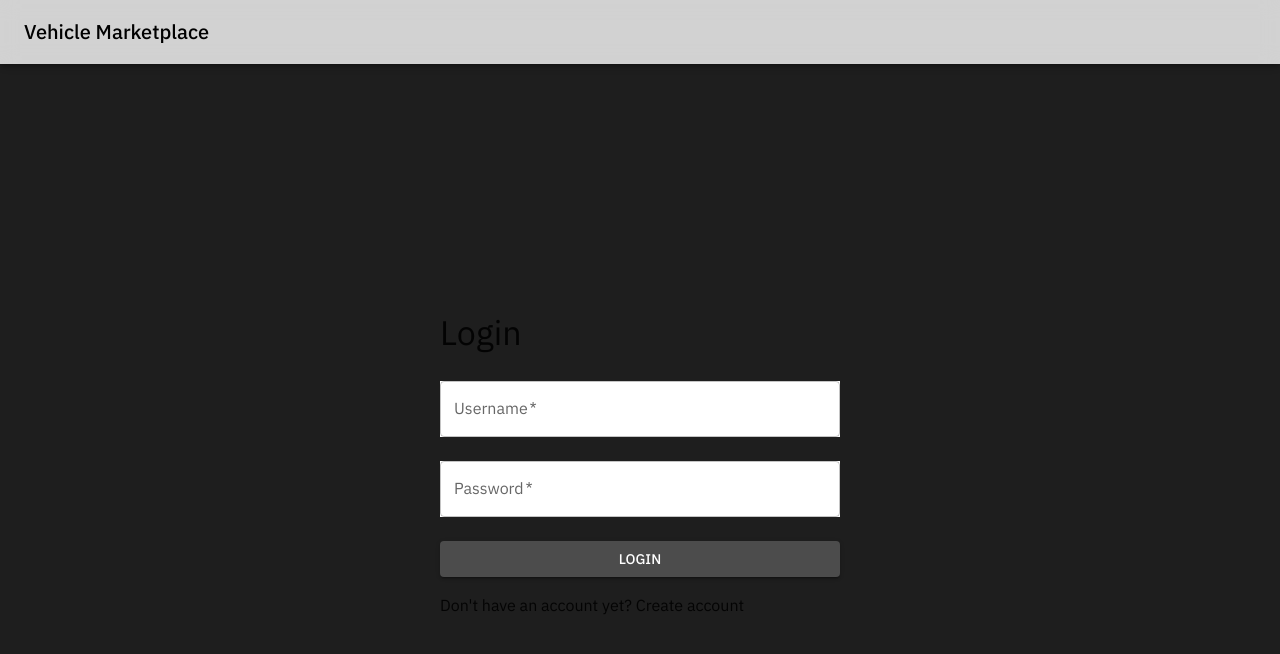
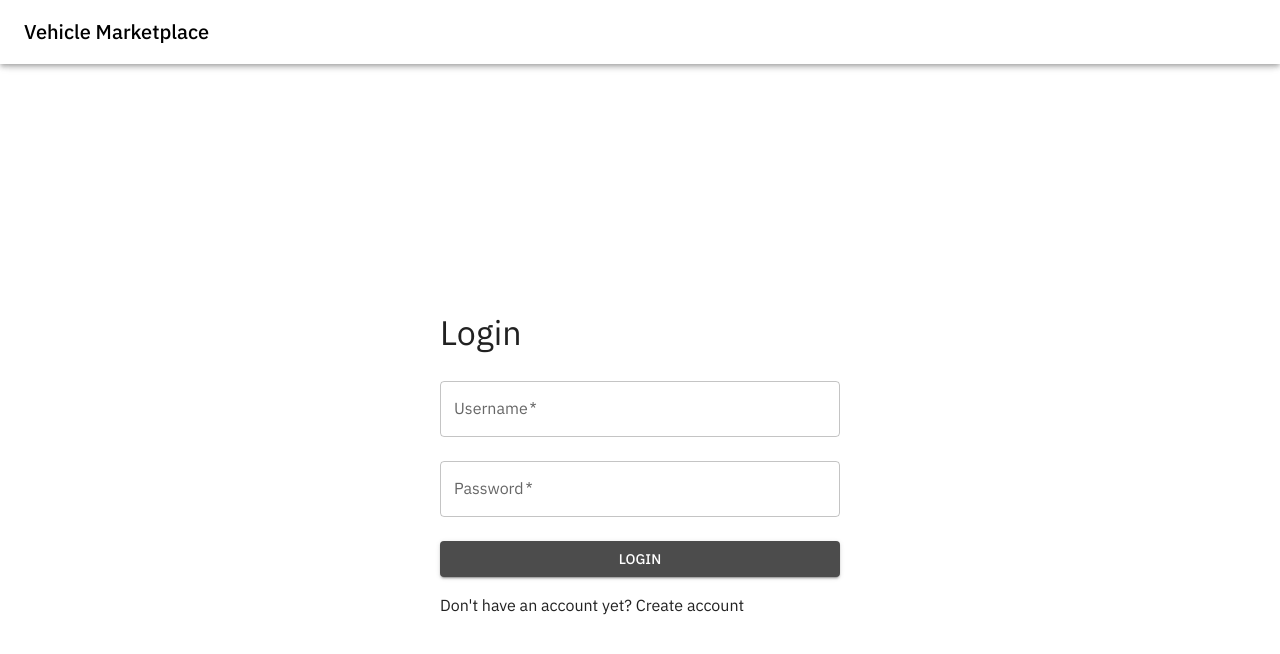
Before and after one commit to tungvox/car-in-need-is-a-car-indeed, a Next.js app: page /login in a window 1280 px wide. Shown: the top 654 px of the page. Built offline with nearby package versions, Linux system fonts and the light colour scheme.

Commit message:
Modify style

```diff
--- a/src/app/globals.css
+++ b/src/app/globals.css
@@ -42,7 +42,7 @@ body {
   margin: 0;
   padding: 0;
   box-sizing: border-box;
-  background-color: #1e1e1e;
+  background-color: white;
 }
 
 *,
--- a/src/app/page.tsx
+++ b/src/app/page.tsx
@@ -105,9 +105,9 @@ const Home = () => {
 
   return (
     <Container>
-      <Typography variant="h4" component="h1" gutterBottom>
+      {/* <Typography variant="h4" component="h1" gutterBottom>
         Cars For Sell
-      </Typography>
+      </Typography> */}
       <Grid container spacing={2}>
         <Grid item xs={12} md={3}>
           <VehicleFilter onFilter={handleFilter} />
--- a/src/theme.ts
+++ b/src/theme.ts
@@ -13,7 +13,7 @@ const theme = createTheme({
       main: '#dc004e',
     },
     background: {
-      default: '#1e1e1e',
+      default: 'white',
     },
   },
   components: {
```
